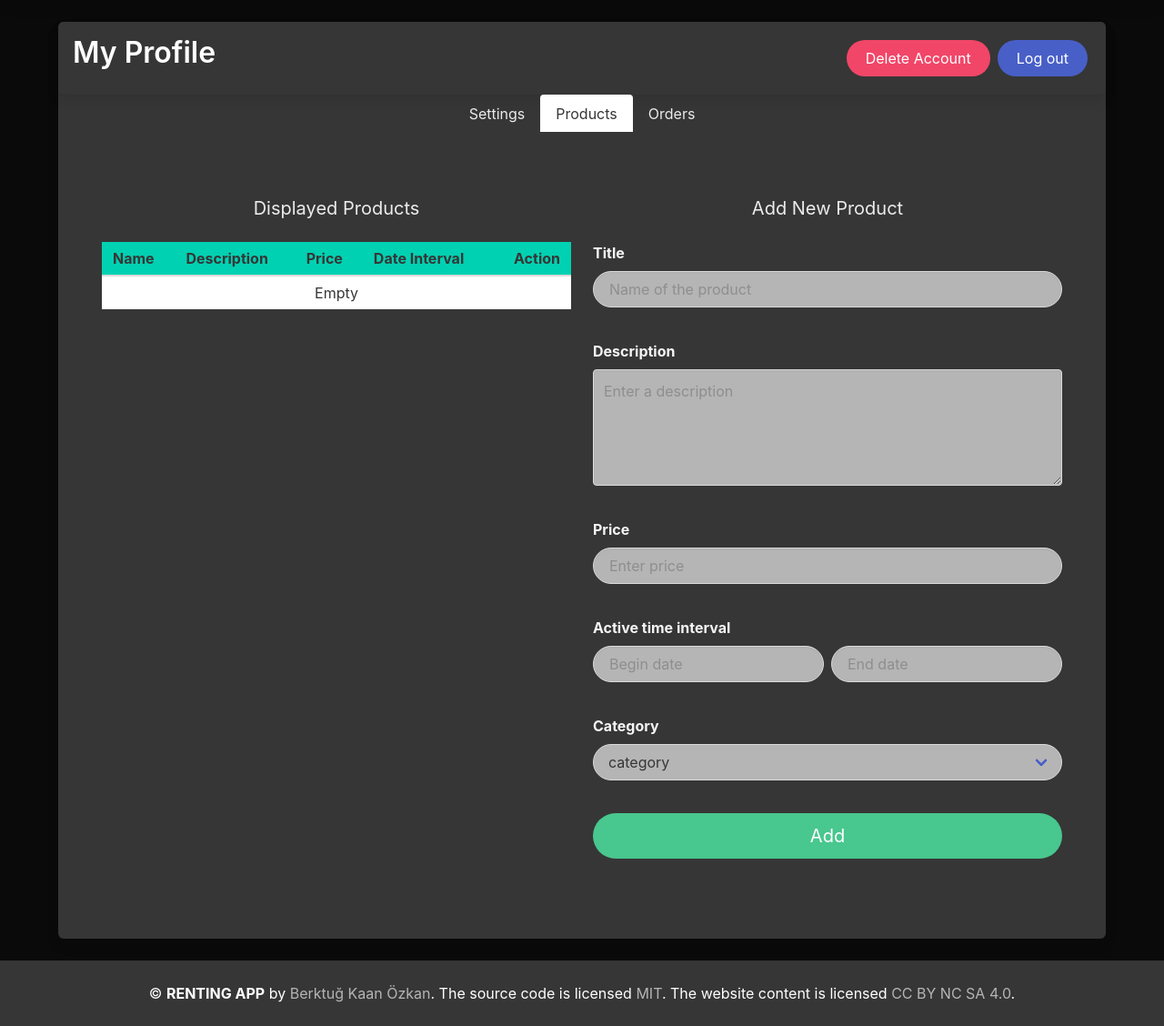
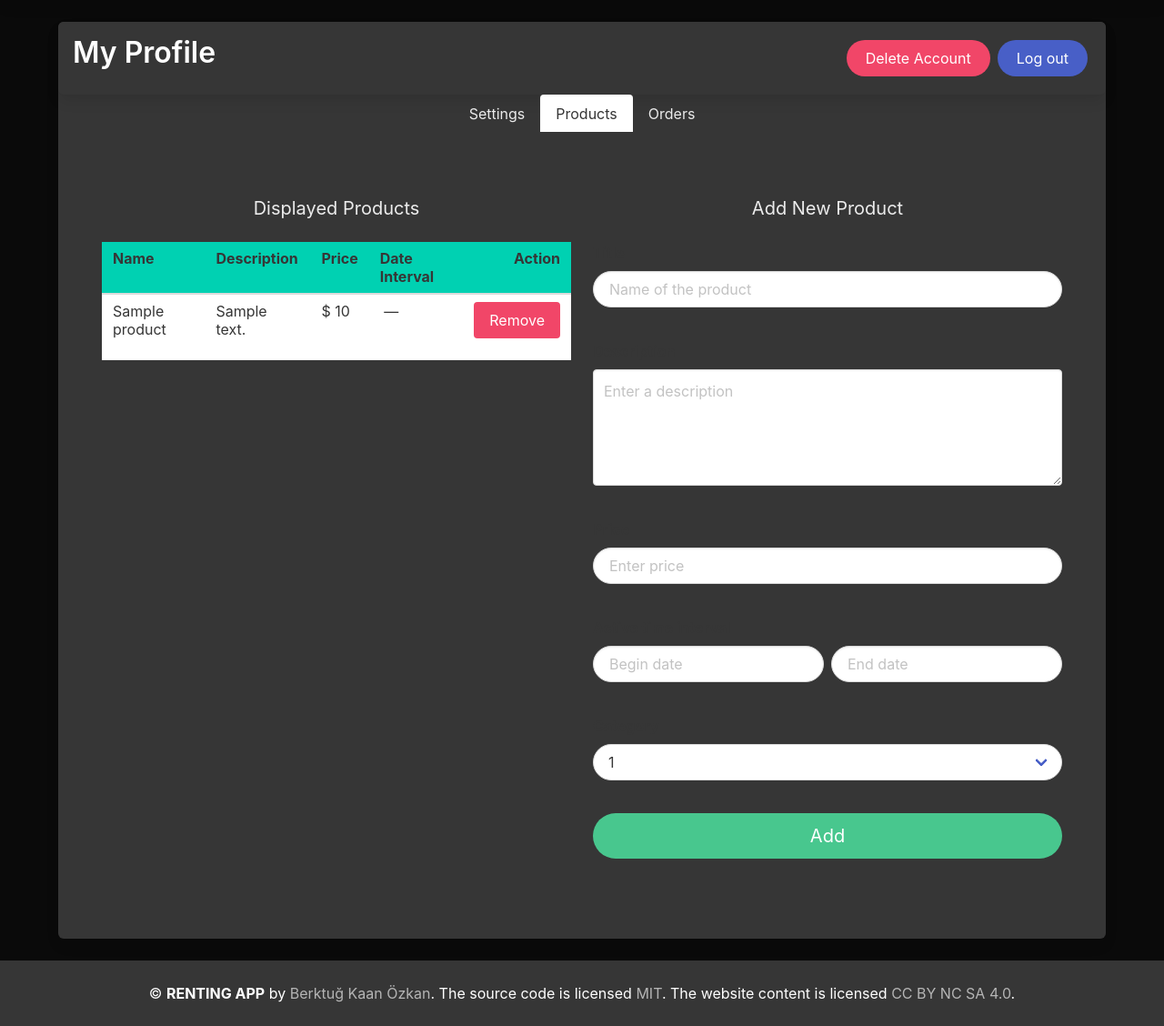
Before and after one commit to spaceymonk/demo-renting-app-website, a Flask app: template templates/my-profile.html in a window 1280 px wide, after a click on "Products". Shown: the part 52-1180 px from the top of the page at 91% size. Run offline with Flask 2, Linux system fonts and the light colour scheme; the template is opened without the code that fills it: most values are stand-ins (such as "Sample title", 1, 10 or a date in 2020); some libraries are stand-ins or nearby versions.

Commit message:
create product added

```diff
--- a/templates/products.html
+++ b/templates/products.html
@@ -1,5 +1,4 @@
 <!-- Required Parameters
-    * categories[]
     * products[]
         - id
         - title
@@ -29,14 +28,14 @@
                 </thead>
                 <tbody>
 
-                    {% if hasProducts %}
+                    {% if products %}
 
                     {% for product in products %}
                     <tr>
                         <td>{{product.title}}</td>
-                        <td>{{product.descr}}</td>
+                        <td>{{product.description}}</td>
                         <td>$&nbsp;{{product.price}}</td>
-                        <td>{{product.dates.begin}}&nbsp;-&nbsp;{{product.dates.end}}</td>
+                        <td>{{product.date_interval.begin_date.strftime('%Y/%m/%d')}}&nbsp;&mdash;&nbsp;{{product.date_interval.end_date.strftime('%Y/%m/%d')}}</td>
                         <td class="has-text-right">
                             <form action="/remove-product" method="POST">
                                 <input type="hidden" name="id" value="{{product.id}}">
@@ -68,9 +67,9 @@
 
             <!-- title -->
             <div class="field">
-                <label class="label has-text-white-ter">Title</label>
+                <label class="label ">Title</label>
                 <div class="control">
-                    <input class="input is-rounded has-background-grey-light" type="text"
+                    <input class="input is-rounded" type="text"
                         placeholder="Name of the product" autocomplete="" required name="title" />
                 </div>
             </div>
@@ -78,21 +77,21 @@
 
             <!-- desc -->
             <div class="field">
-                <label class="label has-text-white-ter">Description</label>
+                <label class="label ">Description</label>
 
                 <div class="control">
-                    <textarea class="textarea is-rounded  has-background-grey-light" placeholder="Enter a description" required
-                        name="desc"></textarea>
+                    <textarea class="textarea is-rounded " placeholder="Enter a description" required
+                        name="description"></textarea>
                 </div>
             </div>
             <br>
 
             <!-- price -->
             <div class="field">
-                <label class="label has-text-white-ter">Price</label>
+                <label class="label ">Price</label>
 
                 <div class="control">
-                    <input class="input is-rounded has-background-grey-light" type="number"
+                    <input class="input is-rounded" type="number"
                         placeholder="Enter price" autocomplete="" required name="price" min="0"/>
                 </div>
             </div>
@@ -101,16 +100,16 @@
 
             <!-- dates -->
             <div class="field">
-                <label class="label has-text-white-ter">Active time interval</label>
+                <label class="label ">Active time interval</label>
 
                 <div class="columns is-variable is-1">
                     <div class="column control">
                         <!-- begin -->
                         <div class="field">
                             <div class="control">
-                                <input class="input is-rounded  has-background-grey-light" type="text"
+                                <input class="input is-rounded " type="text"
                                     onfocus="(this.type='date')" onblur="(this.type='text')" placeholder="Begin date"
-                                    autocomplete="" required name="begin" />
+                                    autocomplete="" required name="begin_date" />
                             </div>
                         </div>
                     </div>
@@ -118,9 +117,9 @@
                         <!-- end -->
                         <div class="field">
                             <div class="control">
-                                <input class="input is-rounded  has-background-grey-light" type="text"
+                                <input class="input is-rounded " type="text"
                                     onfocus="(this.type='date')" onblur="(this.type='text')" placeholder="End date"
-                                    autocomplete="" required name="end" />
+                                    autocomplete="" required name="end_date" />
                             </div>
                         </div>
                     </div>
@@ -130,14 +129,16 @@
 
             <!-- category -->
             <div class="field">
-                <label class="label has-text-white-ter">Category</label>
+                <label class="label ">Category</label>
 
                 <div class="control">
                     <div class="select is-fullwidth is-rounded">
-                        <select name="category" class="has-background-grey-light">
-                            {% for category in categories %}
-                            <option>category</option>
-                            {% endfor %}
+                        <select name="category" class="">
+                            <option>1</option>
+                            <option>2</option>
+                            <option>3</option>
+                            <option>4</option>
+                            <option>5</option>
                         </select>
                     </div>
                 </div>
--- a/templates/settings.html
+++ b/templates/settings.html
@@ -10,7 +10,7 @@
     <div class="field">
         <label class="label has-text-white-ter">Password</label>
         <div class="control">
-            <input class="input is-medium is-rounded  has-background-grey-light" type="password" placeholder="**********"
+            <input class="input is-medium is-rounded " type="password" placeholder="**********"
                 autocomplete="current-password" required name="passphrase"/>
         </div>
     </div>
@@ -22,11 +22,11 @@
         <label class="label has-text-white-ter">Name</label>
         <div class="columns is-variable is-1">
             <div class="column control">
-                <input class="input is-medium is-rounded  has-background-grey-light" type="text" placeholder="First name"
+                <input class="input is-medium is-rounded " type="text" placeholder="First name"
                     autocomplete="current-name" required name="first_name" value="{{userdata.real_name.first_name}}" />
             </div>
             <div class="column control">
-                <input class="input is-medium is-rounded  has-background-grey-light" type="text" placeholder="Last name"
+                <input class="input is-medium is-rounded " type="text" placeholder="Last name"
                     autocomplete="current-name" required name="last_name" value="{{userdata.real_name.last_name}}" />
             </div>
         </div>
@@ -39,7 +39,7 @@
         <label class="label has-text-white-ter">Sex</label>
         <div class="control">
             <div class="select is-fullwidth is-medium is-rounded">
-                <select name="sex" class="has-background-grey-light">
+                <select name="sex" class="">
                     <option value="M" {% if userdata.sex == "M" %} selected {% endif %}>Male</option>
                     <option value="F" {% if userdata.sex == "F" %} selected {% endif %}>Female</option>
                     <option value="O" {% if userdata.sex == "O" %} selected {% endif %}>Other</option>
@@ -54,7 +54,7 @@
     <div class="field">
         <label class="label has-text-white-ter">Address</label>
         <div class="control">
-            <textarea class="textarea is-rounded  has-background-grey-light is-medium" placeholder="Address" required
+            <textarea class="textarea is-rounded  is-medium" placeholder="Address" required
                 name="address">{{userdata.address}}</textarea>
         </div>
     </div>
--- a/user.py
+++ b/user.py
@@ -3,12 +3,13 @@
 
 class User():
 
-    def __init__(self, email, password, authenticated, banned, admin):
+    def __init__(self, email, password, authenticated, banned, admin, id):
         self.email = email
         self.passphrase = password
         self.authenticated = authenticated
         self.banned = banned
         self.admin = admin
+        self.id = id
 
     def get_id(self):
         return self.email
```
Also changed, not shown: database.py (+26 -3 lines), views.py (+23 -2 lines).
